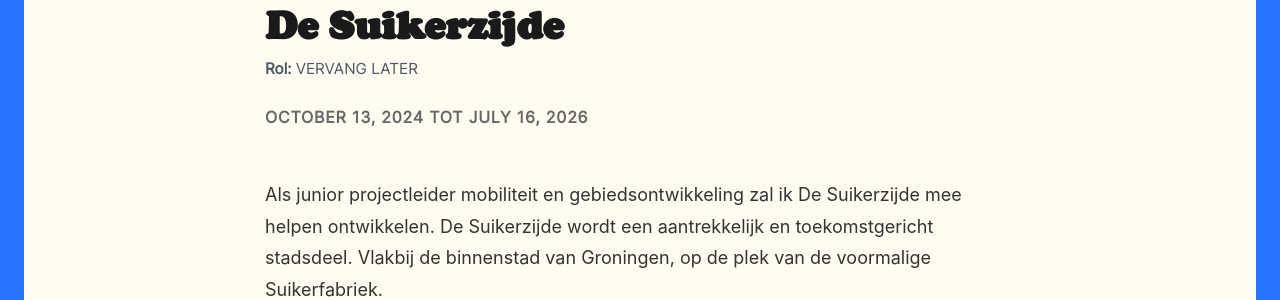
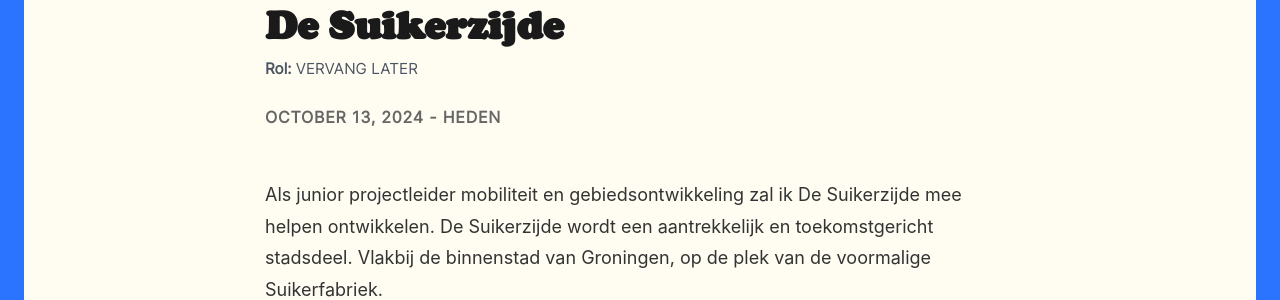
Before and after one commit to TheRealEdd/BreunisUrbanSolutions, a Jekyll site: the page built from _projects/2026-07-13-de-suikerzijde.md, in a window 1280 px wide and 900 px high, scrolled down 504 px. Shown: the part 153-453 px from the top of the window. Built offline with Jekyll 4.4.1, drawn with Linux system fonts in a browser that asks for light colours.

Commit message:
Update _projects/2026-07-13-de-suikerzijde.md (via Pages CMS)

```diff
--- a/_projects/2026-07-13-de-suikerzijde.md
+++ b/_projects/2026-07-13-de-suikerzijde.md
@@ -3,7 +3,6 @@ company: De Suikerzijde
 logo: /media/blog/desuikerzijde logo.jpeg
 role: VERVANG LATER
 from-date: 2024-10-13
-to-date: 2026-07-16
 tags:
   - Duurzame Stad
 summary: Als junior projectleider mobiliteit en gebiedsontwikkeling zal ik De
```
